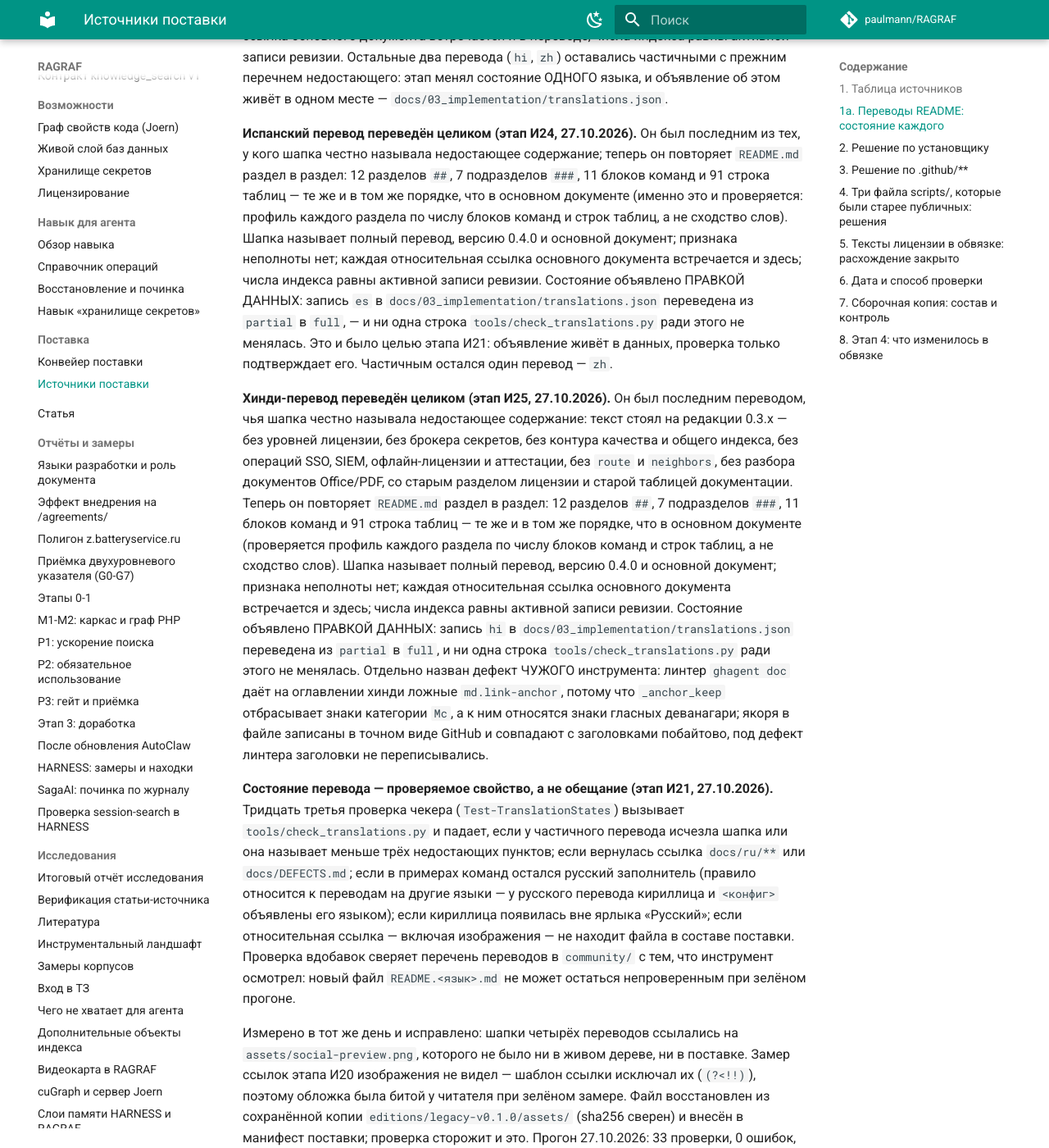
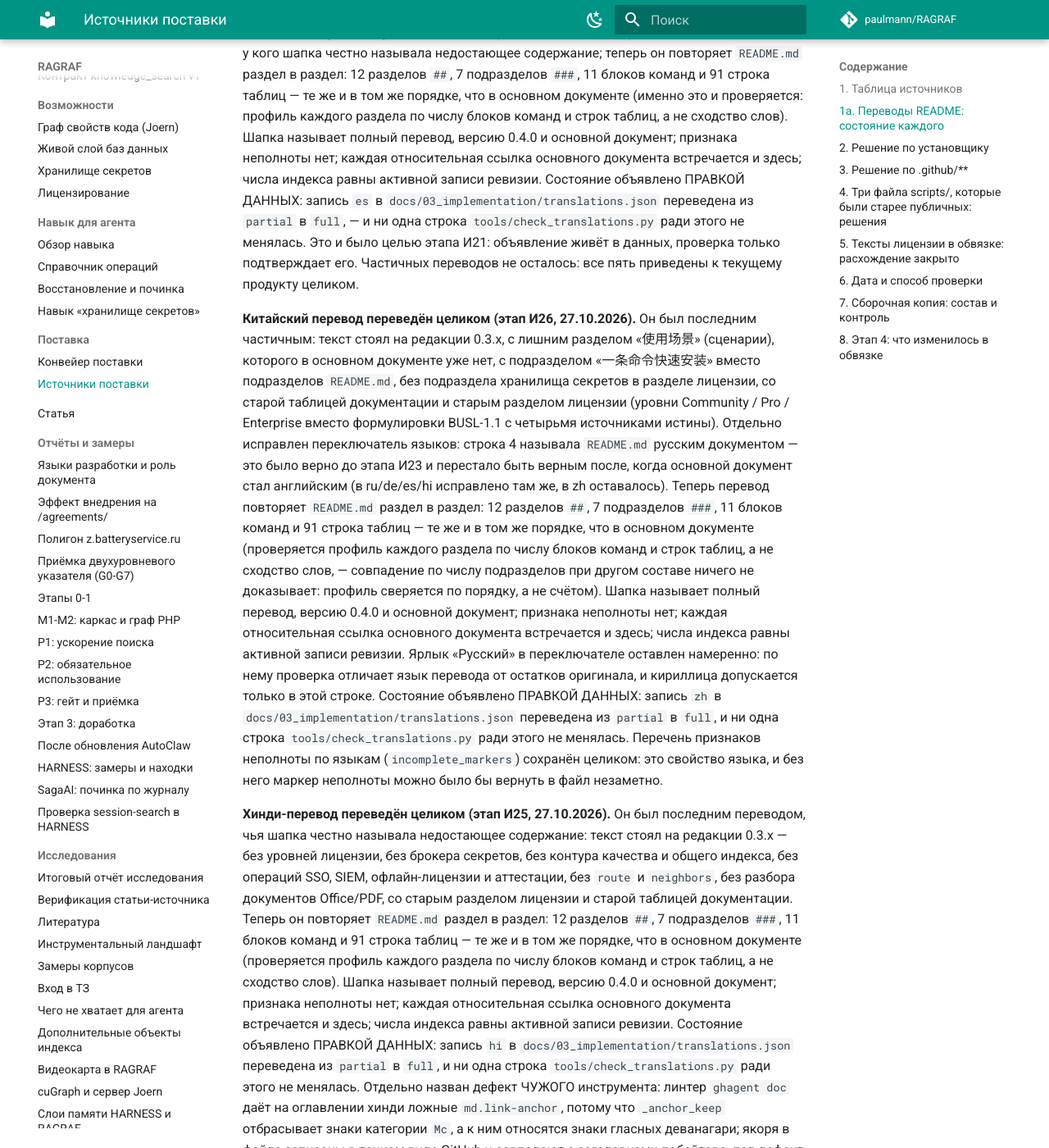
Before and after one commit to paulmann/RAGRAF, an MkDocs documentation site: the page built from docs/03_implementation/RELEASE-SOURCES.md, in a window 1280 px wide and 1400 px high, scrolled down 5790 px. Shown: the whole window at 82% size. Built offline with MkDocs 1.6.1 and Material for MkDocs 9.7.7, drawn with Linux system fonts in a browser that asks for light colours; comment, search, counter and statistics services are not loaded; some of the changed text lies outside the part shown.

Commit message:
этап И26 — китайский перевод README переведён целиком и объявлен полным

```diff
--- a/docs/03_implementation/RELEASE-SOURCES.md
+++ b/docs/03_implementation/RELEASE-SOURCES.md
@@ -91,7 +91,7 @@
 | community/README.de.md | https://github.com/paulmann/RAGRAF/blob/9ca6ff422d07705889584316d91b402ba4b3de75/README.de.md | 5287e028f1dbd5c0be3f6f58a43672d7ed09174ff418df288880a8ac25e697cc | 5287e028f1dbd5c0be3f6f58a43672d7ed09174ff418df288880a8ac25e697cc | да | README.de.md |
 | community/README.es.md | https://github.com/paulmann/RAGRAF/blob/9ca6ff422d07705889584316d91b402ba4b3de75/README.es.md | 3c2a8b7ad78167b0b3cc04417fda53d162c817a83c175f5b8b7ac36eafb0087a | 3c2a8b7ad78167b0b3cc04417fda53d162c817a83c175f5b8b7ac36eafb0087a | да | README.es.md |
 | community/README.hi.md | https://github.com/paulmann/RAGRAF/blob/9ca6ff422d07705889584316d91b402ba4b3de75/README.hi.md | adc9ae408aac23625209180014a72f590e391f52ed492279e868059b6ad38e2b | adc9ae408aac23625209180014a72f590e391f52ed492279e868059b6ad38e2b | да | README.hi.md |
-| community/README.zh.md | https://github.com/paulmann/RAGRAF/blob/9ca6ff422d07705889584316d91b402ba4b3de75/README.zh.md | 182194ab5979e8ffadaace48e40146f52547f57160fd7cfa8262109871b52c9c | 182194ab5979e8ffadaace48e40146f52547f57160fd7cfa8262109871b52c9c | да | README.zh.md |
+| community/README.zh.md | https://github.com/paulmann/RAGRAF/blob/9ca6ff422d07705889584316d91b402ba4b3de75/README.zh.md | 182194ab5979e8ffadaace48e40146f52547f57160fd7cfa8262109871b52c9c | d437cbaac67095189507c2f3e550a7591ba8be45ca9c548b21567d385dece1fa | нет | README.zh.md |
 | community/README.ru.md | https://github.com/paulmann/RAGRAF/blob/9ca6ff422d07705889584316d91b402ba4b3de75/README.ru.md | fa6f6a76bcb03032b9c4961f2bb02d9b3fe0b48dad6e2ff6524bbbdfb6de1957 | fa6f6a76bcb03032b9c4961f2bb02d9b3fe0b48dad6e2ff6524bbbdfb6de1957 | да | README.ru.md |
 | community/EULA.md | https://github.com/paulmann/RAGRAF/blob/9ca6ff422d07705889584316d91b402ba4b3de75/EULA.md | de3a473f73d39dedb64f362384554f25584979d62b51f8ea50c5d531bab75a3a | de3a473f73d39dedb64f362384554f25584979d62b51f8ea50c5d531bab75a3a | да | EULA.md |
 | community/ROADMAP.md | https://github.com/paulmann/RAGRAF/blob/9ca6ff422d07705889584316d91b402ba4b3de75/ROADMAP.md | 1973da88532a9dab0b96873df9acf57575b286af40f4904a36e87ccf5c6457be | 1973da88532a9dab0b96873df9acf57575b286af40f4904a36e87ccf5c6457be | да | ROADMAP.md |
@@ -148,7 +148,7 @@
 | `README.de.md` | **полный на 0.4.0** — переведён целиком (этап И22, 27.10.2026) | текущее, 27.10.2026 | ничего: те же разделы, те же числа, те же ссылки, что и в `README.md`; отличие только в языке текста и в шапке с переключателем языков | [`README.md`](https://github.com/paulmann/RAGRAF/blob/main/README.md) — основной документ, он же образец для следующих языков |
 | `README.es.md` | **полный на 0.4.0** — переведён целиком (этап И24, 27.10.2026) | текущее, 27.10.2026 | ничего: те же разделы, те же числа, те же ссылки, что и в `README.md`; отличие только в языке текста и в шапке с переключателем языков | [`README.md`](https://github.com/paulmann/RAGRAF/blob/main/README.md) — основной документ на английском |
 | `README.hi.md` | **полный на 0.4.0** — переведён целиком (этап И25, 27.10.2026) | текущее, 27.10.2026 | ничего: те же разделы, те же числа, те же ссылки, что и в `README.md`; отличие только в языке текста и в шапке с переключателем языков | [`README.md`](https://github.com/paulmann/RAGRAF/blob/main/README.md) — основной документ на английском |
-| `README.zh.md` | **частичный перевод** | редакция 0.3.x (текст от 16.10.2026), числа поверхности и ссылки приведены к 0.4.0 27.10.2026 | уровни лицензии Community / Pro / Enterprise и порядок активации; брокер секретов; контур качества и общий индекс; операции SSO, SIEM, офлайн-лицензии и аттестации; снятые `connectors` и `fleet`; разбор документов Office/PDF; операции `route` и `neighbors` | [`README.md`](https://github.com/paulmann/RAGRAF/blob/main/README.md) — основной документ; состав возможностей по уровням — [`EULA.md`](https://github.com/paulmann/RAGRAF/blob/main/EULA.md) |
+| `README.zh.md` | **полный на 0.4.0** — переведён целиком (этап И26, 27.10.2026) | текущее, 27.10.2026 | ничего: те же разделы, те же числа, те же ссылки, что и в `README.md`; отличие только в языке текста и в шапке с переключателем языков | [`README.md`](https://github.com/paulmann/RAGRAF/blob/main/README.md) — основной документ на английском |
 
 **Основной документ — английский (этап И23, 27.10.2026).** До этого этапа `README.md`
 писался по-русски, а `README.ru.md` был его побайтовой копией с шапкой переключателя
@@ -186,7 +186,34 @@ GitHub пишется по-английски, — и распределение
 запись `es` в `docs/03_implementation/translations.json` переведена из `partial` в
 `full`, — и ни одна строка `tools/check_translations.py` ради этого не менялась. Это и
 было целью этапа И21: объявление живёт в данных, проверка только подтверждает его.
-Частичным остался один перевод — `zh`.
+Частичных переводов не осталось: все пять приведены к текущему продукту целиком.
+
+**Китайский перевод переведён целиком (этап И26, 27.10.2026).** Он был
+последним частичным: текст стоял на редакции 0.3.x, с лишним разделом «使用场景»
+(сценарии), которого в основном документе уже нет, с подразделом «一条命令快速安装»
+вместо подразделов `README.md`, без подраздела хранилища секретов в разделе
+лицензии, со старой таблицей документации и старым разделом лицензии (уровни
+Community / Pro / Enterprise вместо формулировки BUSL-1.1 с четырьмя источниками
+истины). Отдельно исправлен переключатель языков: строка 4 называла `README.md`
+русским документом — это было верно до этапа И23 и перестало быть верным после,
+когда основной документ стал английским (в ru/de/es/hi исправлено там же, в zh
+оставалось). Теперь перевод повторяет `README.md` раздел в раздел: 12 разделов
+`##`, 7 подразделов `###`, 11 блоков команд и 91 строка таблиц — те же и в том же
+порядке, что в основном документе (проверяется профиль каждого раздела по числу
+блоков команд и строк таблиц, а не сходство слов, — совпадение по числу
+подразделов при другом составе ничего не доказывает: профиль сверяется по
+порядку, а не счётом).
+Шапка называет полный перевод, версию 0.4.0 и основной документ; признака
+неполноты нет; каждая относительная ссылка основного документа встречается и
+здесь; числа индекса равны активной записи ревизии. Ярлык «Русский» в
+переключателе оставлен намеренно: по нему проверка отличает язык перевода от
+остатков оригинала, и кириллица допускается только в этой строке. Состояние
+объявлено ПРАВКОЙ ДАННЫХ: запись `zh` в
+`docs/03_implementation/translations.json` переведена из `partial` в `full`, и ни
+одна строка `tools/check_translations.py` ради этого не менялась. Перечень
+признаков неполноты по языкам (`incomplete_markers`) сохранён целиком: это
+свойство языка, и без него маркер неполноты можно было бы вернуть в файл
+незаметно.
 
 **Хинди-перевод переведён целиком (этап И25, 27.10.2026).** Он был последним
 переводом, чья шапка честно называла недостающее содержание: текст стоял на
```
Also changed, not shown: README.zh.md (+137 -130 lines), docs/03_implementation/translations.json (+19 -6 lines), 1 other file.
